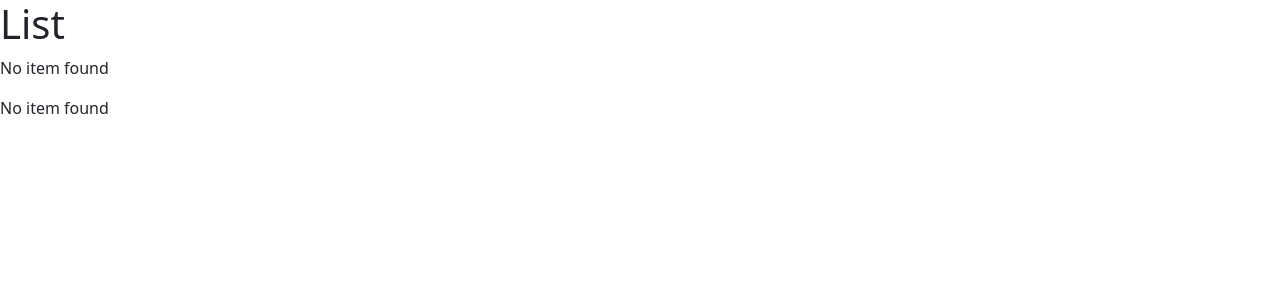
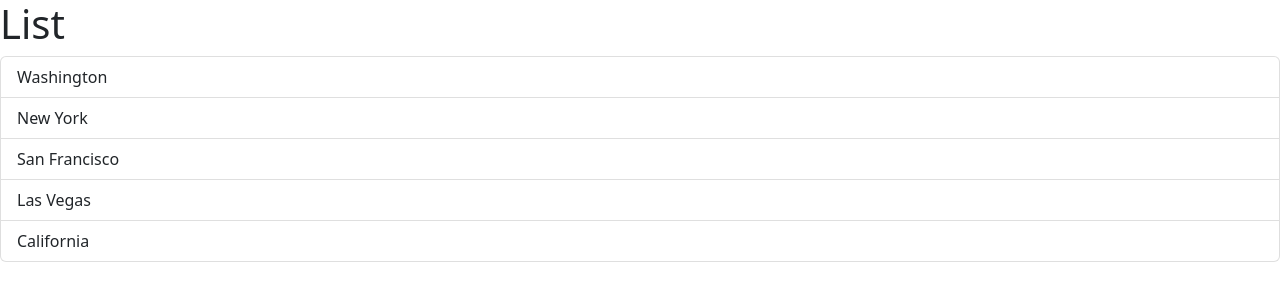
Before and after one commit to shre0079/LearningReact, a React (Vite) app: page / in a window 1280 px wide. Shown: the top 300 px of the page. Built offline with nearby package versions, Linux system fonts and the light colour scheme.

Commit message:
event handling

```diff
--- a/src/components/ListGroup.tsx
+++ b/src/components/ListGroup.tsx
@@ -9,7 +9,8 @@ function ListGroup() {
     "California",
   ];
 
-  items=[]
+  //event handling
+  const handleClick = (event:MouseEvent) => console.log(event);
 
   return (
     <>
```
